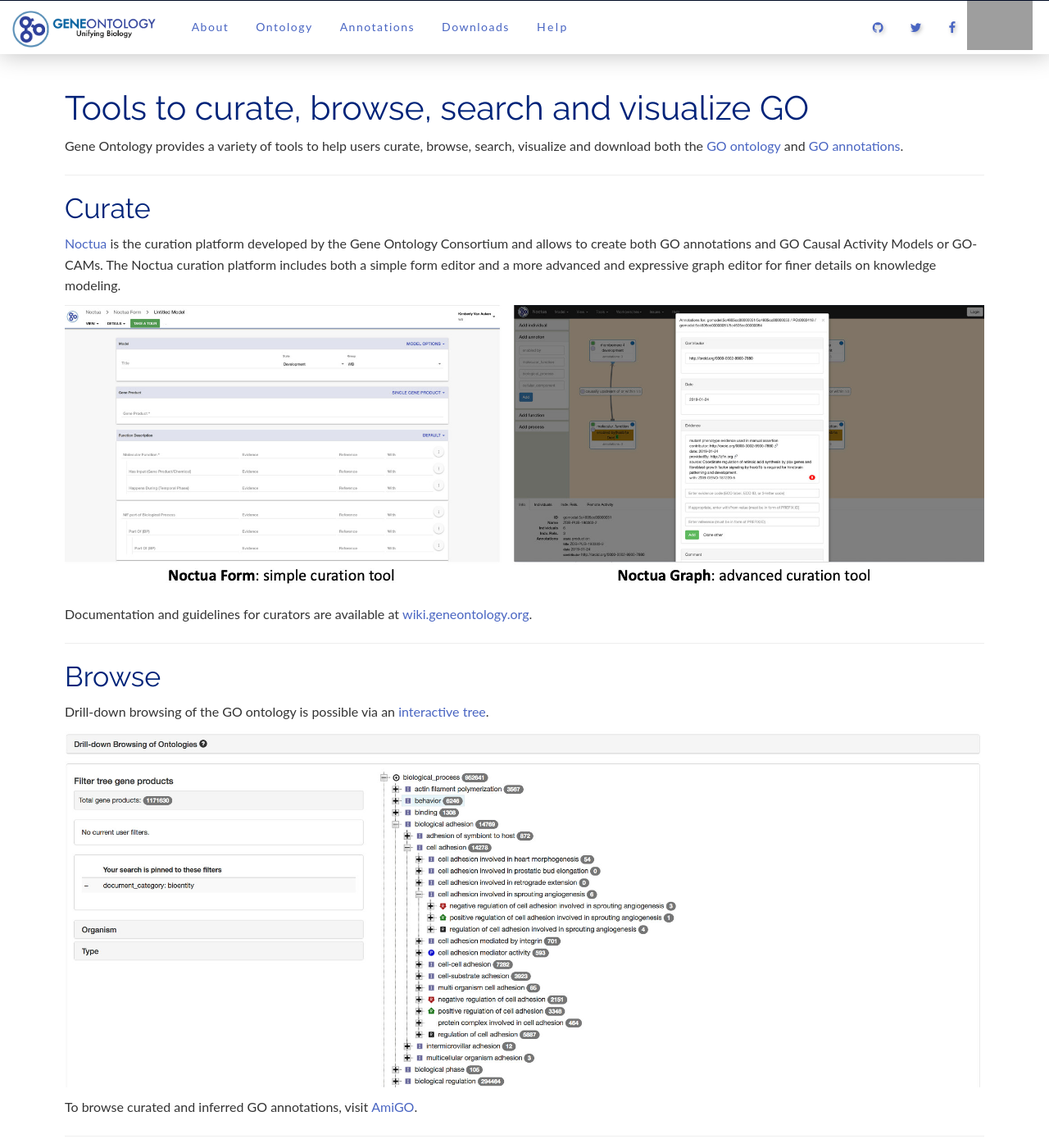
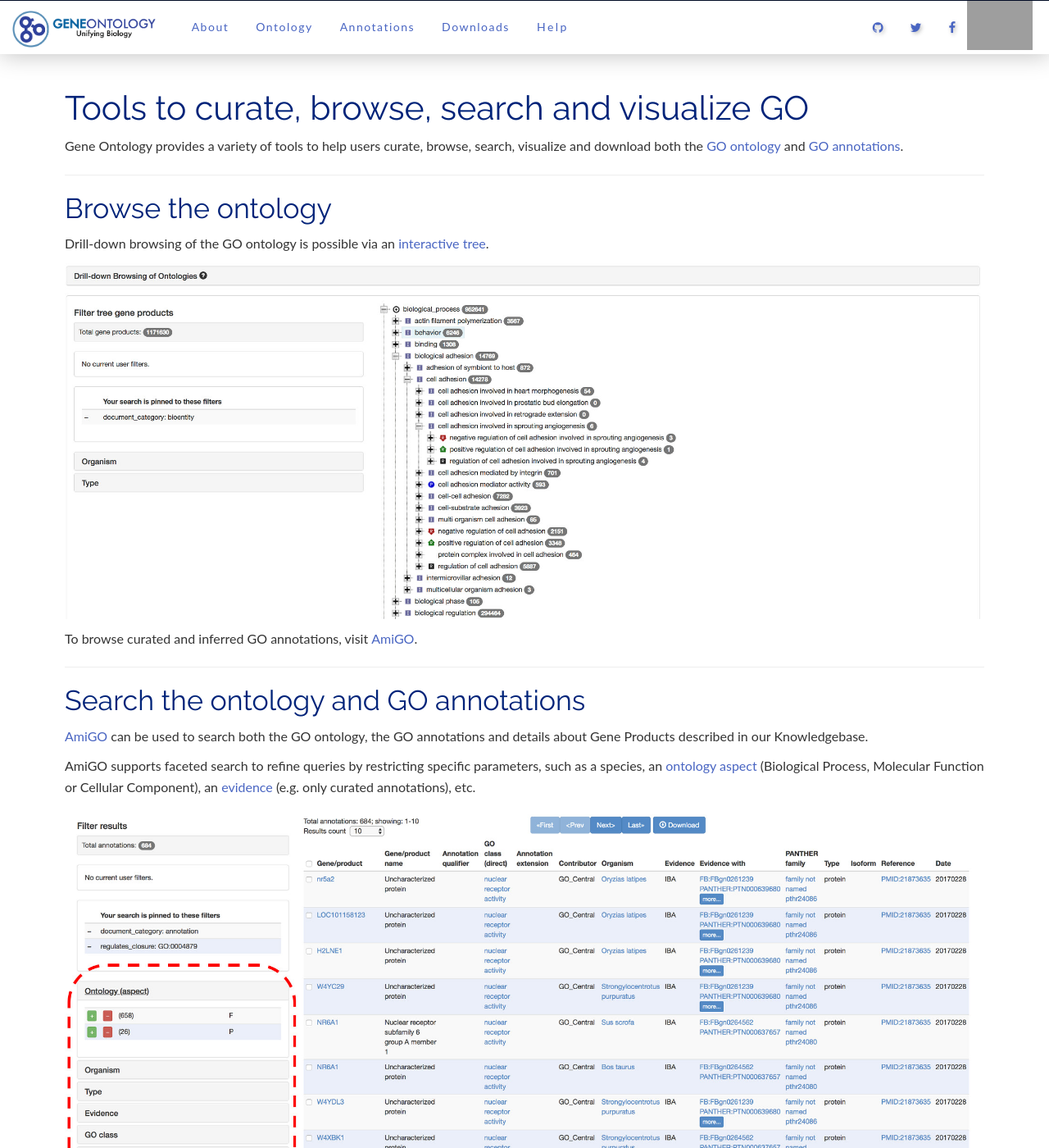
Before and after one commit to geneontology/geneontology.github.io, a Jekyll site: the page built from _docs/tools-overview.md, in a window 1280 px wide and 1400 px high. Shown: the whole window at 82% size. Built offline with Jekyll 4.4.1, drawn with Linux system fonts in a browser that asks for light colours; nearby versions of some CDN libraries; some of the changed text lies outside the part shown; grey boxes are pictures that could not be loaded.

Commit message:
Update tools-overview.md

```diff
--- a/_docs/tools-overview.md
+++ b/_docs/tools-overview.md
@@ -10,17 +10,7 @@
 
 ---
 
-## Curate
-
-[Noctua](http://noctua.berkeleybop.org/){:target="blank"} is the curation platform developed by the Gene Ontology Consortium and allows to create both GO annotations and GO Causal Activity Models or GO-CAMs. The Noctua curation platform includes both a simple form editor and a more advanced and expressive graph editor for finer details on knowledge modeling.
-
-![Noctua Curation Platform](/assets/NoctuaPlatform.jpg)
-
-Documentation and guidelines for curators are available at [wiki.geneontology.org](http://wiki.geneontology.org/index.php/Noctua){:target="blank"}.
-
----
-
-## Browse
+## Browse the ontology
 
 Drill-down browsing of the GO ontology is possible via an [interactive tree](http://amigo.geneontology.org/amigo/dd_browse){:target="blank"}.
 
@@ -30,19 +20,17 @@
 
 ---
 
-## Search
-
-### Ontology and standard GO Annotations
+## Search the ontology and GO annotations
 
 [AmiGO](http://amigo.geneontology.org/){:target="blank"} can be used to search both the GO ontology, the GO annotations and details about Gene Products described in our Knowledgebase.
 
-Powered by the [Solr search engine](http://lucene.apache.org/solr/){:target="blank"}, [AmiGO](http://amigo.geneontology.org/){:target="blank"} allows for advanced faceted searching to refine your query by restricting, for instance, to a specific species, a specific [aspect](/docs/ontology-documentation/) (Biological Process, Molecular Function or Cellular Component), a [specific evidence](/docs/guide-go-evidence-codes/) (e.g. only curated annotations), etc.
+AmiGO supports faceted search to refine queries by restricting specific parameters, such as a species, an [ontology aspect](/docs/ontology-documentation/) (Biological Process, Molecular Function or Cellular Component), an [evidence](/docs/guide-go-evidence-codes/) (e.g. only curated annotations), etc.
 
 [![AmiGO faceted search example](/assets/amigo-faceted-search.jpg)](http://amigo.geneontology.org/amigo/search/annotation){:target="blank"}
 
 ---
 
-### GO-CAM
+## Search GO Causal Activity Models (GO-CAMs)
 
 GO-Causal Activity Models (GO-CAMs) use a defined “grammar” for linking multiple [standard GO annotations](/docs/go-annotations/) into larger models of biological function (such as “pathways”) in a semantically structured manner. GO-CAMs are created by expert biocurators from the [GO Consortium](/docs/annotation-contributors/), using the [Noctua Curation Platform](http://noctua.geneontology.org){:target="blank"}.
 
@@ -52,11 +40,19 @@
 
 ---
 
-## Visualize
-
-### GO ribbon: a configurable tool for visualizing GO annotations
+## Visualize annotations with the GO Ribbon
 Many genes have large numbers of annotations, making it difficult to get a quick overview of a gene function, or the functions of gene sets. The GO ribbon is specifically designed to help users visualize and explore the functions of a gene and was developed as a lightweight, reusable widget that can be embedded in any website, and retrieves data directly from the GO resource via API.
 
 ![GO Ribbon example of SOX9](/assets/Ribbon-sox9-example.jpg)
 
 The GO Ribbon is currently integrated in the [Alliance of Genome Resources](https://www.alliancegenome.org/gene/RGD:620474#function---go-annotations){:target="blank"} and work is underway for further integration in several projects.
+
+---
+
+## Create annotations
+
+[Noctua](http://noctua.berkeleybop.org/){:target="blank"} is the curation platform developed by the Gene Ontology Consortium and allows to create both GO annotations and GO Causal Activity Models or GO-CAMs. The Noctua curation platform includes both a simple form editor and a more advanced and expressive graph editor for finer details on knowledge modeling.
+
+![Noctua Curation Platform](/assets/NoctuaPlatform.jpg)
+
+Documentation and guidelines for curators are available at [wiki.geneontology.org](http://wiki.geneontology.org/index.php/Noctua){:target="blank"}.
```
